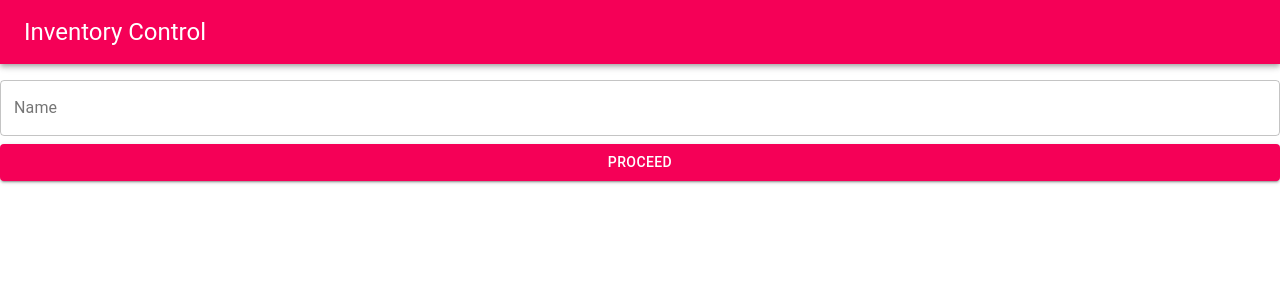
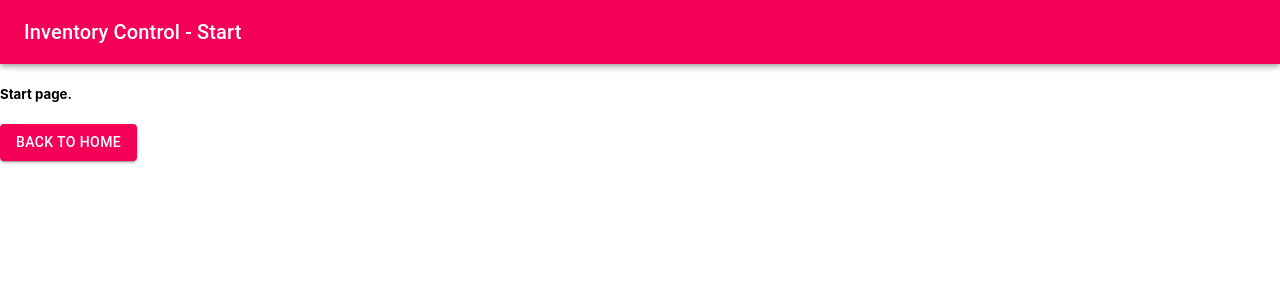
Before and after one commit to sujay1848/inventory-control, a React (Create React App) app: page /start in a window 1280 px wide. Shown: the top 300 px of the page. Built offline with nearby package versions, Linux system fonts and the light colour scheme; the HTML template or start-up script is replaced by a standard one.

Commit message:
Routing.

```diff
--- a/package.json
+++ b/package.json
@@ -8,6 +8,7 @@
     "@material-ui/icons": "^4.5.1",
     "react": "^16.10.2",
     "react-dom": "^16.10.2",
+    "react-router-dom": "^5.1.2",
     "react-scripts": "3.2.0"
   },
   "scripts": {
--- a/src/App.js
+++ b/src/App.js
@@ -1,10 +1,17 @@
 import React from 'react';
-import HeaderComponent from './HeaderComponent/HeaderComponent.js'
+import HeaderPage from './HeaderPage/HeaderPage.js'
+import StartPage from './StartPage/StartPage.js'
+import { BrowserRouter as Router, Route } from "react-router-dom";
 import './App.css';
 
 function App() {
   return (
-        <HeaderComponent />
+    <Router>
+      <div>
+        <Route exact path="/" component={HeaderPage} />
+        <Route path="/start" component={StartPage} />
+      </div>
+    </Router>
   );
 }
 
--- a/src/FixtureSelector/FixtureSelector.js
+++ b/src/FixtureSelector/FixtureSelector.js
@@ -2,8 +2,13 @@ import React, { Component } from 'react';
 import TextField from '@material-ui/core/TextField';
 import Button from '@material-ui/core/Button'
 import './FixtureSelector.css'
+import { Link  } from "react-router-dom";
 
 class FixtureSelector extends Component {
+
+    FixtureSelector(props) {
+        this.props = props;
+    }
 
     render() {
         return (
@@ -14,7 +19,7 @@ class FixtureSelector extends Component {
                     margin="normal"
                     variant="outlined"
                 />
-                <Button variant="contained" color="secondary">Proceed</Button>
+                <Link  to="/start"><Button variant="contained" color="secondary">Proceed</Button></Link >
             </div>
         );
     }
--- a/src/HeaderComponent/HeaderComponent.js
+++ b/src/HeaderPage/HeaderPage.js
@@ -3,8 +3,8 @@ import AppBar from '@material-ui/core/AppBar';
 import Toolbar from '@material-ui/core/Toolbar';
 import { createStyles, makeStyles } from '@material-ui/core/styles';
 import Typography from '@material-ui/core/Typography';
-import FixtureSelector from '../FixtureSelector/FixtureSelector.js'
-import './HeaderComponent.css'
+import FixtureSelector from '../FixtureSelector/FixtureSelector.js';
+import './HeaderPage.css'
 
 const useStyles = makeStyles((theme) =>
     createStyles({
@@ -20,15 +20,15 @@ const useStyles = makeStyles((theme) =>
     }),
 );
 
-class HeaderComponent extends Component {
+class HeaderPage extends Component {
 
-    HeaderComponent() { }
+    HeaderPage() { }
 
     render() {
         return (<div className={useStyles.root}>
             <AppBar position="static" color="secondary">
                 <Toolbar>
-                    <Typography variant="h5" className={useStyles.title}>
+                    <Typography variant="h6" className={useStyles.title}>
                         Inventory Control
                     </Typography>
                 </Toolbar>
@@ -37,4 +37,4 @@ class HeaderComponent extends Component {
         </div>);
     }
 }
-export default HeaderComponent;
+export default HeaderPage;
--- /dev/null
+++ b/src/StartPage/StartPage.js
@@ -0,0 +1,46 @@
+import React, { Component } from 'react';
+import AppBar from '@material-ui/core/AppBar';
+import Toolbar from '@material-ui/core/Toolbar';
+import Typography from '@material-ui/core/Typography';
+import { createStyles, makeStyles } from '@material-ui/core/styles';
+import './StartPage.css'
+import Button from '@material-ui/core/Button'
+import { Link } from 'react-router-dom'
+
+const useStyles = makeStyles((theme) =>
+    createStyles({
+        root: {
+            flexGrow: 1
+        },
+        menuButton: {
+            marginRight: theme.spacing(3),
+        },
+        title: {
+            flexGrow: 1,
+        },
+    }),
+);
+
+class StartPage extends Component {
+
+    StartPage() { }
+
+    getName() {
+        return 'My name is start page.';
+    }
+
+    render() {
+        return (<div className={useStyles.root}>
+            <AppBar position="static" color="secondary">
+                <Toolbar>
+                    <Typography variant="h6" className={useStyles.title}>
+                        Inventory Control - Start
+                    </Typography>
+                </Toolbar>
+            </AppBar>
+            <h5>Start page.</h5>
+            <Link to="/"><Button variant="contained" color="secondary">Back to Home</Button></Link >
+        </div>);
+    }
+}
+export default StartPage;
```
Also changed, not shown: src/HeaderPage/HeaderPage.css (renamed from src/HeaderComponent/HeaderComponent.css), src/StartPage/StartPage.css (added), 1 other file (tests, documents, lock files or other folders).
